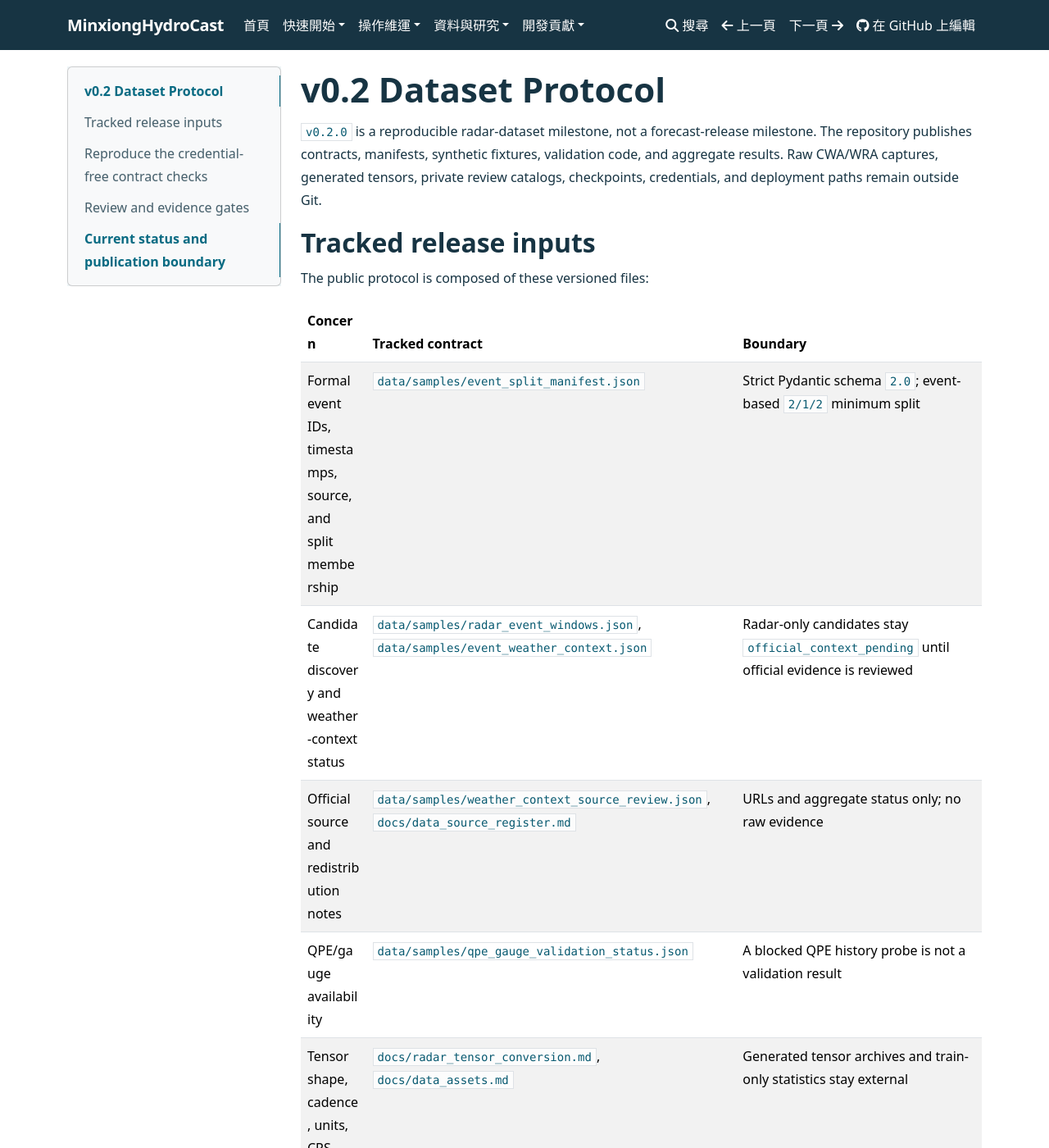
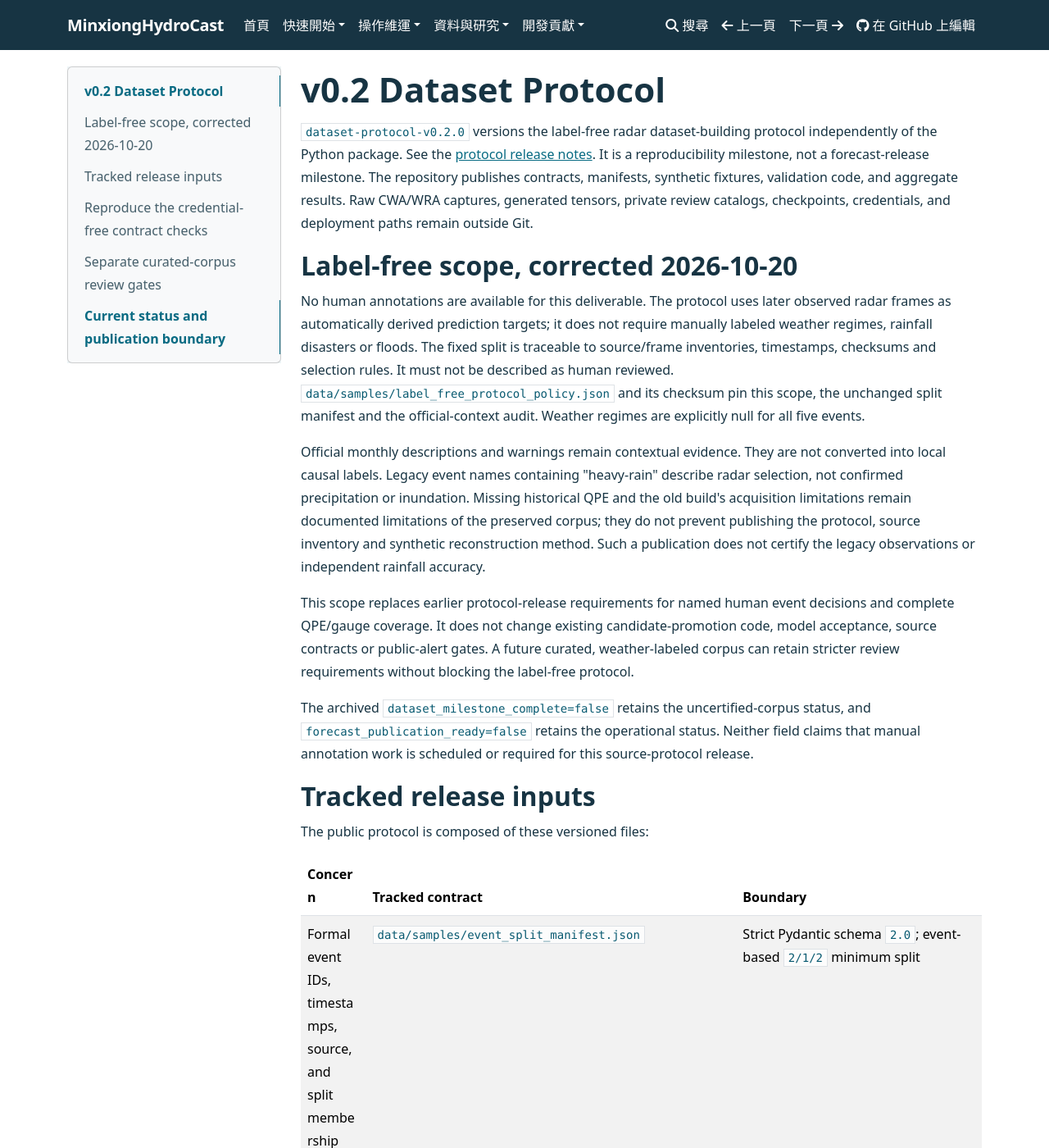
Before and after one commit to KageRyo/MinxiongHydroCast, an MkDocs documentation site: the page built from docs/v0.2_dataset_protocol.md, in a window 1280 px wide and 1400 px high. Shown: the whole window at 82% size. Built offline with MkDocs 1.6.1, drawn with Linux system fonts in a browser that asks for light colours; some of the changed text lies outside the part shown.

Commit message:
data: deliver the label-free radar dataset protocol (#55)
* docs: publish dataset protocol without requiring unavailable manual labels

* release: prepare independently versioned label-free dataset protocol

```diff
--- a/docs/v0.2_dataset_protocol.md
+++ b/docs/v0.2_dataset_protocol.md
@@ -1,9 +1,36 @@
 # v0.2 Dataset Protocol
 
-`v0.2.0` is a reproducible radar-dataset milestone, not a forecast-release milestone. The
+`dataset-protocol-v0.2.0` versions the label-free radar dataset-building protocol independently
+of the Python package. See the [protocol release notes](releases/dataset-protocol-v0.2.0.md).
+It is a reproducibility milestone, not a forecast-release milestone. The
 repository publishes contracts, manifests, synthetic fixtures, validation code, and aggregate
 results. Raw CWA/WRA captures, generated tensors, private review catalogs, checkpoints, credentials,
 and deployment paths remain outside Git.
+
+## Label-free scope, corrected 2026-10-20
+
+No human annotations are available for this deliverable. The protocol uses later observed radar
+frames as automatically derived prediction targets; it does not require manually labeled weather
+regimes, rainfall disasters or floods. The fixed split is traceable to source/frame inventories,
+timestamps, checksums and selection rules. It must not be described as human reviewed.
+`data/samples/label_free_protocol_policy.json` and its checksum pin this scope, the unchanged split
+manifest and the official-context audit. Weather regimes are explicitly null for all five events.
+
+Official monthly descriptions and warnings remain contextual evidence. They are not converted
+into local causal labels. Legacy event names containing "heavy-rain" describe radar selection,
+not confirmed precipitation or inundation. Missing historical QPE and the old build's acquisition
+limitations remain documented limitations of the preserved corpus; they do not prevent publishing
+the protocol, source inventory and synthetic reconstruction method. Such a publication does not
+certify the legacy observations or independent rainfall accuracy.
+
+This scope replaces earlier protocol-release requirements for named human event decisions and
+complete QPE/gauge coverage. It does not change existing candidate-promotion code, model
+acceptance, source contracts or public-alert gates. A future curated, weather-labeled corpus can
+retain stricter review requirements without blocking the label-free protocol.
+
+The archived `dataset_milestone_complete=false` retains the uncertified-corpus status, and
+`forecast_publication_ready=false` retains the operational status. Neither field claims that
+manual annotation work is scheduled or required for this source-protocol release.
 
 ## Tracked release inputs
 
@@ -83,11 +110,12 @@ creates sliding windows, evaluates Persistence and Optical Flow, optionally trai
 writes a checksummed external catalog. The build must fail before training when the manifest, source
 artifacts, candidate review, or checksums do not satisfy their contracts.
 
-## Review and evidence gates
+## Separate curated-corpus review gates
 
 The current five-event benchmark remains the formal development split. It is deliberately retained
 as a fixed comparison point while the private discovery catalog accumulates reviewed events. A
-candidate can enter a future split only after all of the following are available:
+candidate can enter the existing curated promotion workflow only after all of the following
+are available. These are not prerequisites for publishing this label-free protocol:
 
 1. complete cadence-aligned radar frames and immutable checksums;
 2. an explicit human review decision and weather regime;
@@ -116,6 +144,8 @@ all five formal events, without approving weather labels. It also exposes the hi
 TLS and command/revision limitations. The
 [closure checklist](dataset_release_checklist.md) distinguishes the remaining dataset acceptance
 work from flood-label counts, model promotion and operational shadow gates.
+Its original human-review and complete-QPE release requirements are superseded by the
+label-free scope above. Historical pending statuses are preserved rather than changed to approval.
 
 The same day's preserved-candidate audit completed 59 distinct synchronized source-consistency
 comparisons and verified a five-candidate review proposal containing 454 artifacts and 219 radar
```
Also changed, not shown: README.md (+1 -1 lines), docs/dataset_acceptance.md (+20 -11 lines), docs/dataset_release_checklist.md (+13 -8 lines), docs/releases/dataset-protocol-v0.2.0.md (added, +62 -0 lines), 7 other files.
